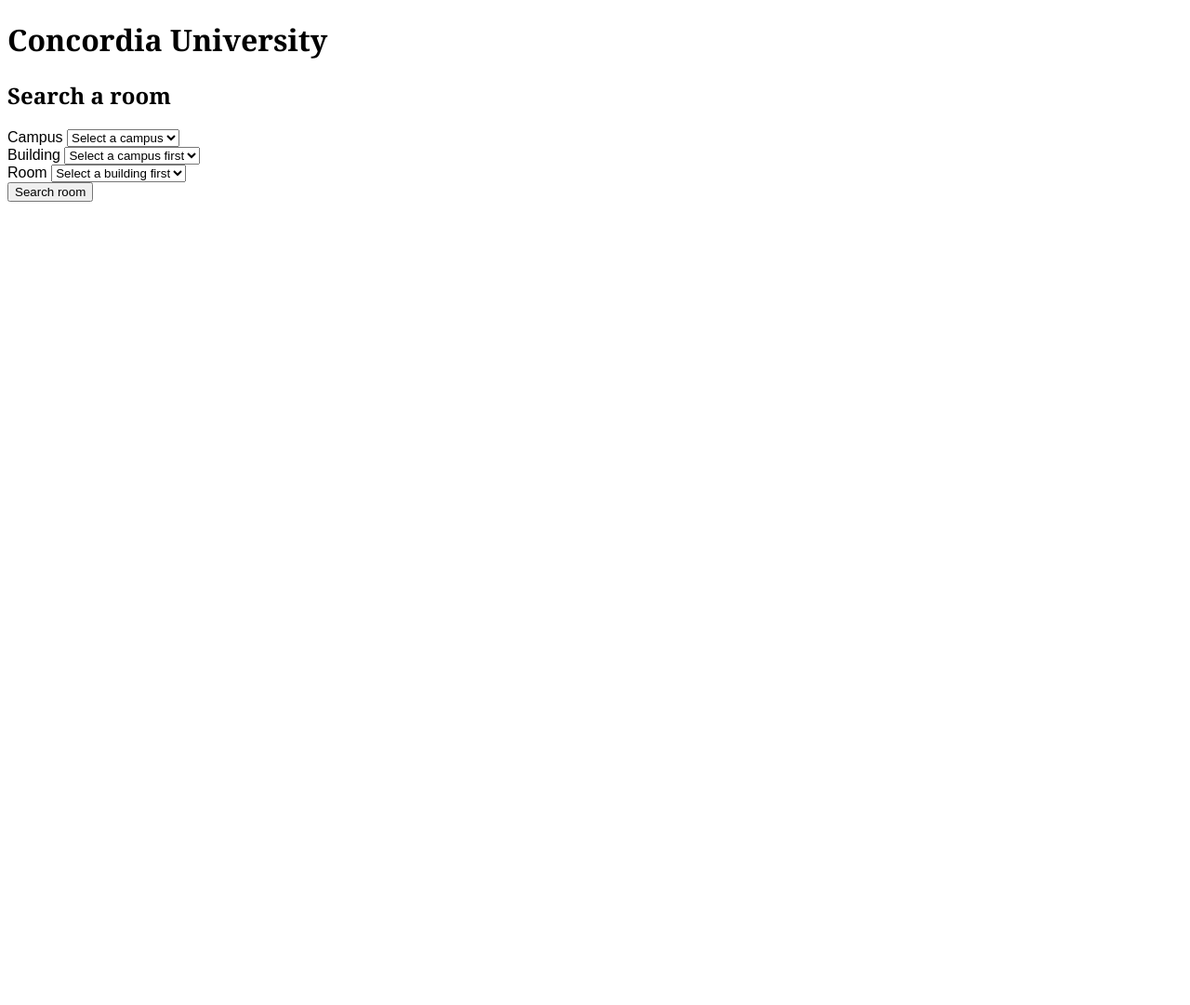
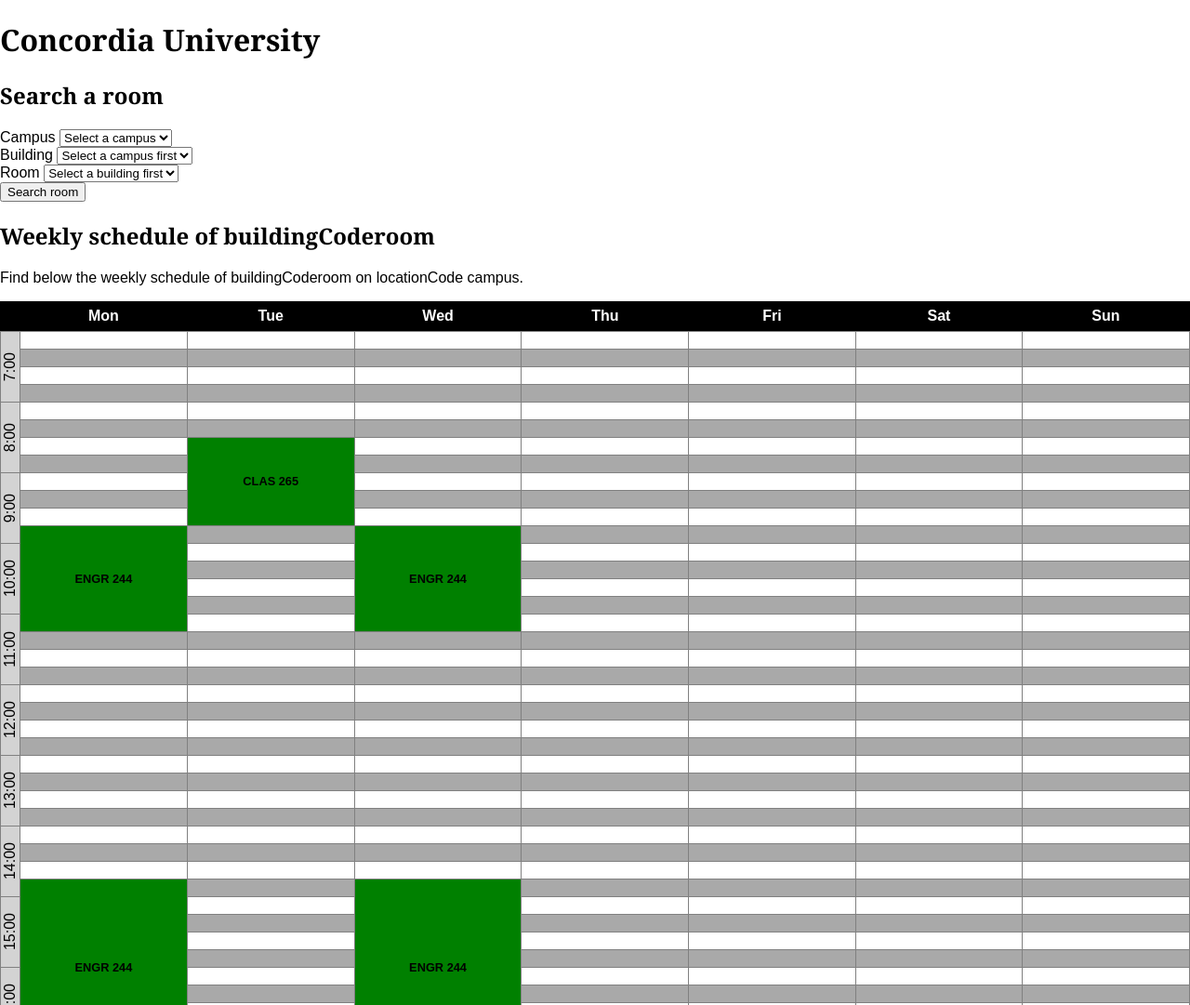
Before and after one commit to Tigre2325/room-schedule-Concordia, a website: page room-schedule-concordia/public/index.html in a window 1280 px wide. Shown: the top 1081 px of the page at 93% size. Before the commit the page ends 800 px from the top, so only its background shows below. Drawn offline with nearby package versions, Linux system fonts and the light colour scheme; no server answers.

Commit message:
Show occupied times for selected room in a week view
Currently working with hardcoded courses.

```diff
--- a/room-schedule-concordia/public/index.html
+++ b/room-schedule-concordia/public/index.html
@@ -12,6 +12,7 @@
       src="https://cdn.jsdelivr.net/npm/axios/dist/axios.min.js"
     ></script>
     <script defer src="./js/client.js"></script>
+    <script defer src="./js/weeklyView.js"></script>
   </head>
 
   <body>
@@ -44,5 +45,13 @@
         <input type="submit" value="Search room" />
       </div>
     </form>
+
+    <h2>Weekly schedule of <span>buildingCode</span><span>room</span></h2>
+    <p>
+      Find below the weekly schedule of <span>buildingCode</span
+      ><span>room</span> on <span>locationCode</span> campus.
+    </p>
+
+    <table id="room-schedule"></table>
   </body>
 </html>
--- /dev/null
+++ b/room-schedule-concordia/public/js/weeklyView.js
@@ -0,0 +1,302 @@
+"use strict";
+
+//------------------------------------------------------------------------------
+// Global variables
+
+// HTML Elements
+/**
+ * The table with the room schedule.
+ * @type {HTMLTableElement}
+ */
+// @ts-ignore
+const tableRoomSchedule = document.getElementById("room-schedule");
+
+const daysShort = ["Mon", "Tue", "Wed", "Thu", "Fri", "Sat", "Sun"];
+const daysLong = [
+  "Monday",
+  "Tuesday",
+  "Wednesday",
+  "Thursday",
+  "Friday",
+  "Saturday",
+  "Sunday",
+];
+
+const rowsPerHour = 4;
+
+//------------------------------------------------------------------------------
+// JSDoc types
+/**
+ * Course object received from the Concordia api.
+ * https://opendata.concordia.ca/API/v1/course/schedule/filter/{courseId}/{subject}/{catalog}
+ * @typedef {Object} CourseConcordia
+ * @property {string} subject - 4 character subject code (e.g. ENGL, HIST, COMM).
+ * @property {string|Number|any} catalog - 3 or 4 digit catalog number.
+ * @property {string} section - The specific section letter or number of the scheduled class.
+ * @property {string} componentDescription - Description of component code (e.g. Lecture, Tutorial, Laboratory).
+ * @property {string} courseTitle - Title of the course
+ * @property {string} locationCode - The campus at which the class is offered.
+ * @property {string} room - The room number that the class is assigned to.
+ * @property {string} buildingCode - The building code the class is assigned to.
+ * @property {string|Number|any} classStartTime - Class start time.
+ * @property {string|Number|any} classEndTime - Class end time.
+ * @property {string|boolean} mondays - Mondays.
+ * @property {string|boolean} tuesdays - Tuesdays.
+ * @property {string|boolean} wednesdays - Wednesdays.
+ * @property {string|boolean} thursdays - Thursdays.
+ * @property {string|boolean} fridays - Fridays.
+ * @property {string|boolean} saturdays - Saturdays.
+ * @property {string|boolean} sundays - Sundays.
+ * @property {string} career - Level of study.
+ * @property {string} departmentDescription - Description of the above Department Code.
+ * @property {string} facultyDescription - Description of the above Faculty Code.
+ */
+
+//------------------------------------------------------------------------------
+// Functions
+
+/**
+ *
+ * @param {HTMLTableElement} table
+ */
+async function generateTableHeader(table) {
+  const colGroup = document.createElement("colgroup");
+  table.appendChild(colGroup);
+
+  const tableHeader = table.createTHead();
+  const rowHeader = tableHeader.insertRow();
+
+  const COLS = 1 + daysShort.length;
+
+  for (let i = 0; i < COLS; i++) {
+    const columnTitle = rowHeader.insertCell();
+
+    if (!i) {
+      const col = document.createElement("col");
+      colGroup.append(col);
+      col.className = "time";
+      columnTitle.outerHTML = "<th></th>";
+      // columnTitle.className = "td-time";
+      continue;
+    } else if (i === 1) {
+      const col = document.createElement("col");
+      colGroup.append(col);
+      col.className = "week";
+      col.span = 5;
+    } else if (i === 6) {
+      const col = document.createElement("col");
+      colGroup.append(col);
+      col.className = "weekend";
+      col.span = 2;
+    }
+
+    columnTitle.outerHTML = `<th class="day ${daysShort[i - 1]}">${
+      daysShort[i - 1]
+    }</th>`;
+    // columnTitle.className = `td-day ${daysShort[i - 1]}`;
+  }
+}
+
+/**
+ *
+ * @param {HTMLTableElement} table
+ * @param {number} dayStart
+ * @param {number} dayEnd
+ */
+async function generateTableBody(table, dayStart = 7, dayEnd = 24) {
+  const ROWS = Math.round((dayEnd - dayStart) * rowsPerHour);
+  const COLS = 1 + daysShort.length;
+
+  const tableBody = table.createTBody();
+
+  for (let i = 0; i < ROWS; i++) {
+    const row = tableBody.insertRow();
+
+    const hours = dayStart + Math.floor(i / rowsPerHour);
+    // const hoursStr = hours < 10 ? `0${hours}` : `${hours}`;
+
+    const minutes = (i % rowsPerHour) * Math.round(60 / rowsPerHour);
+    // const minutesStr = minutes === 0 ? "00" : `${minutes}`;
+
+    row.className = `hour ${hours}`;
+    row.id = `${hours}-${minutes}`;
+
+    // Generate all the cells of the row
+    for (let j = 0; j < COLS; j++) {
+      // Do not add a cell in the time colum and in the row of minutes
+      // other than 0
+      if (!j && minutes) continue;
+
+      const cell = row.insertCell();
+
+      // Column time
+      if (!j) {
+        cell.rowSpan = 4;
+        cell.className = "time-hour";
+        const span = document.createElement("span");
+        span.textContent = `${hours}:00`;
+        cell.appendChild(span);
+        continue;
+      }
+
+      cell.className = `day ${daysShort[j - 1].toLowerCase()}`;
+      cell.id = `${daysShort[j - 1].toLowerCase()}-${hours}-${minutes}`;
+    }
+  }
+}
+
+async function generateTableRoomSchedule() {
+  await generateTableHeader(tableRoomSchedule);
+  await generateTableBody(tableRoomSchedule);
+}
+
+/**
+ * Parse the number of minutes since 12:00am as hours and minutes.
+ *
+ * Returned minutes are rounded to  precision of `60 / rowsPerHour`, eg.
+ * if `rowsPerHour` is 4 (default value), then the returned minutes are
+ * rounded to 0, 15, 30, or 45.
+ *
+ * @param {number} classTime - Time as the number of minutes since 12:00am.
+ * @returns {Promise<object>} Time splitted in hours and minutes.
+ */
+async function parseMinutesToTime(classTime) {
+  const minutes = classTime % 60;
+  const nMinutesGroup = Math.round((minutes * rowsPerHour) / 60);
+  const minutesRounded = Math.round((nMinutesGroup * 60) / rowsPerHour);
+
+  const time = {
+    hours: Math.floor(classTime / 60),
+    minutes: minutesRounded,
+  };
+
+  return time;
+}
+
+/**
+ *
+ * @param {CourseConcordia} course
+ */
+async function displayCourse(course) {
+  const startTime = await parseMinutesToTime(course.classStartTime);
+  const endTime = await parseMinutesToTime(course.classEndTime);
+
+  for (let i = 0; i < daysShort.length; i++) {
+    const dayProperty = `${daysLong[i].toLowerCase()}s`;
+
+    if (!course[dayProperty]) continue;
+
+    const startMinutes = startTime.hours * 60 + startTime.minutes;
+    const endMinutes = endTime.hours * 60 + endTime.minutes;
+
+    const rowSpan = Math.round(
+      ((endMinutes - startMinutes) * rowsPerHour) / 60
+    );
+
+    /**
+     * @type {HTMLTableCellElement}
+     */
+    // @ts-ignore
+    const cell = document.getElementById(
+      `${daysShort[i].toLowerCase()}-${startTime.hours}-${startTime.minutes}`
+    );
+    cell.rowSpan = rowSpan;
+    cell.innerHTML = `<span>${course.subject} ${course.catalog}</span>`;
+    cell.className += " course";
+
+    for (let j = 1; j < rowSpan; j++) {
+      const removeMinutes =
+        startTime.hours * 60 + startTime.minutes + (j * 60) / rowsPerHour;
+      const removeTime = await parseMinutesToTime(removeMinutes);
+      const removeCell = document.getElementById(
+        `${daysShort[i].toLowerCase()}-${removeTime.hours}-${
+          removeTime.minutes
+        }`
+      );
+
+      removeCell?.remove();
+    }
+  }
+}
+
+//------------------------------------------------------------------------------
+// Main
+
+/**
+ * @type {CourseConcordia[]}
+ */
+const courses = [
+  {
+    subject: "ENGR",
+    catalog: 244,
+    section: "CC",
+    componentDescription: "Lecture",
+    courseTitle: "MECHANICS OF MATERIALS",
+    locationCode: "SGW",
+    buildingCode: "H",
+    room: "620",
+    classStartTime: 885,
+    classEndTime: 1035,
+    mondays: true,
+    tuesdays: false,
+    wednesdays: true,
+    thursdays: false,
+    fridays: false,
+    saturdays: false,
+    sundays: false,
+    career: "Undergraduate",
+    departmentDescription: "Centre for Engineer in Society",
+    facultyDescription: "Gina Cody School of Engineering & Computer Science",
+  },
+  {
+    subject: "ENGR",
+    catalog: 244,
+    section: "CCAE",
+    componentDescription: "Tutorial",
+    courseTitle: "MECHANICS OF MATERIALS",
+    locationCode: "SGW",
+    buildingCode: "H",
+    room: "520",
+    classStartTime: 585,
+    classEndTime: 670,
+    mondays: true,
+    tuesdays: false,
+    wednesdays: true,
+    thursdays: false,
+    fridays: false,
+    saturdays: false,
+    sundays: false,
+    career: "Undergraduate",
+    departmentDescription: "Centre for Engineer in Society",
+    facultyDescription: "Gina Cody School of Engineering & Computer Science",
+  },
+  {
+    subject: "CLAS",
+    catalog: 265,
+    section: "AA",
+    componentDescription: "Lecture",
+    courseTitle: "MYTH ANCIENT MEDITERRANEAN",
+    locationCode: "SGW",
+    buildingCode: "MB",
+    room: "S2.110",
+    classStartTime: 505,
+    classEndTime: 580,
+    mondays: false,
+    tuesdays: true,
+    wednesdays: false,
+    thursdays: false,
+    fridays: false,
+    saturdays: false,
+    sundays: false,
+    career: "Undergraduate",
+    departmentDescription: "Classics, Mod Lang&Linguistics",
+    facultyDescription: "Faculty of Arts & Science",
+  },
+];
+
+window.onload = async function () {
+  await generateTableRoomSchedule();
+  for (const course of courses) {
+    await displayCourse(course);
+  }
+};
--- a/room-schedule-concordia/public/style/style.css
+++ b/room-schedule-concordia/public/style/style.css
@@ -1,4 +1,12 @@
 @import "./root.css";
+@import "./weeklyView.css";
+
+@media (min-width: 1280px) {
+  body {
+    max-width: 1280px;
+    margin-inline: auto;
+  }
+}
 
 h1,
 h2,
--- /dev/null
+++ b/room-schedule-concordia/public/style/weeklyView.css
@@ -0,0 +1,49 @@
+table,
+th,
+td {
+  border-collapse: collapse;
+}
+
+table {
+  width: 100%;
+}
+
+thead {
+  background-color: black;
+  border: 1px solid black;
+  color: white;
+  height: 2rem;
+}
+
+tbody td {
+  border: 1px solid grey;
+}
+
+tbody tr:nth-child(even) {
+  background-color: darkgrey;
+}
+
+td {
+  height: 1rem;
+  text-align: center;
+}
+
+td.time-hour {
+  background-color: lightgrey;
+}
+
+td.time-hour span {
+  writing-mode: tb;
+  transform: rotate(180deg);
+  vertical-align: middle;
+}
+
+th.day {
+  width: calc(100% / 7);
+}
+
+.course {
+  background-color: green;
+  font-weight: bold;
+  font-size: 0.8rem;
+}
```
Also changed, not shown: room-schedule-concordia/public/js/client.js (+26 -25 lines), README.md.
